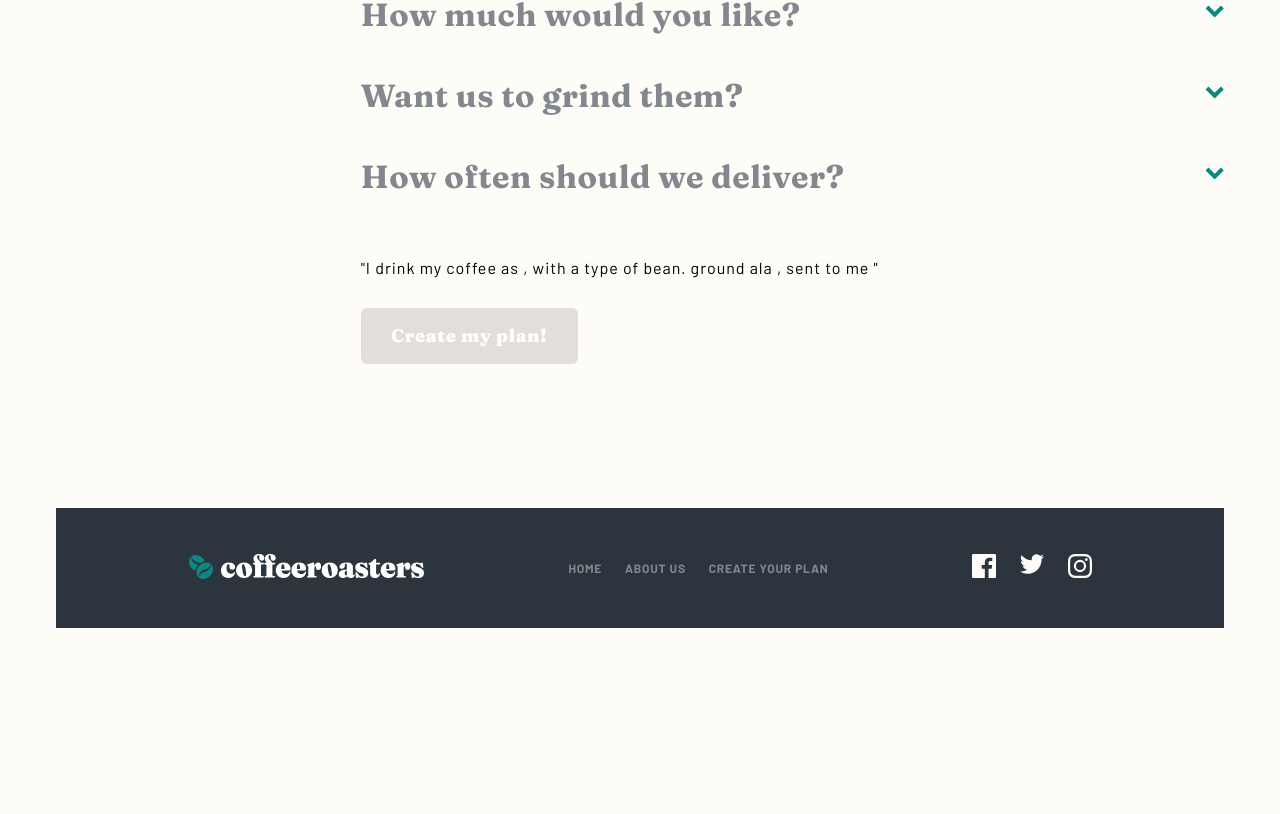
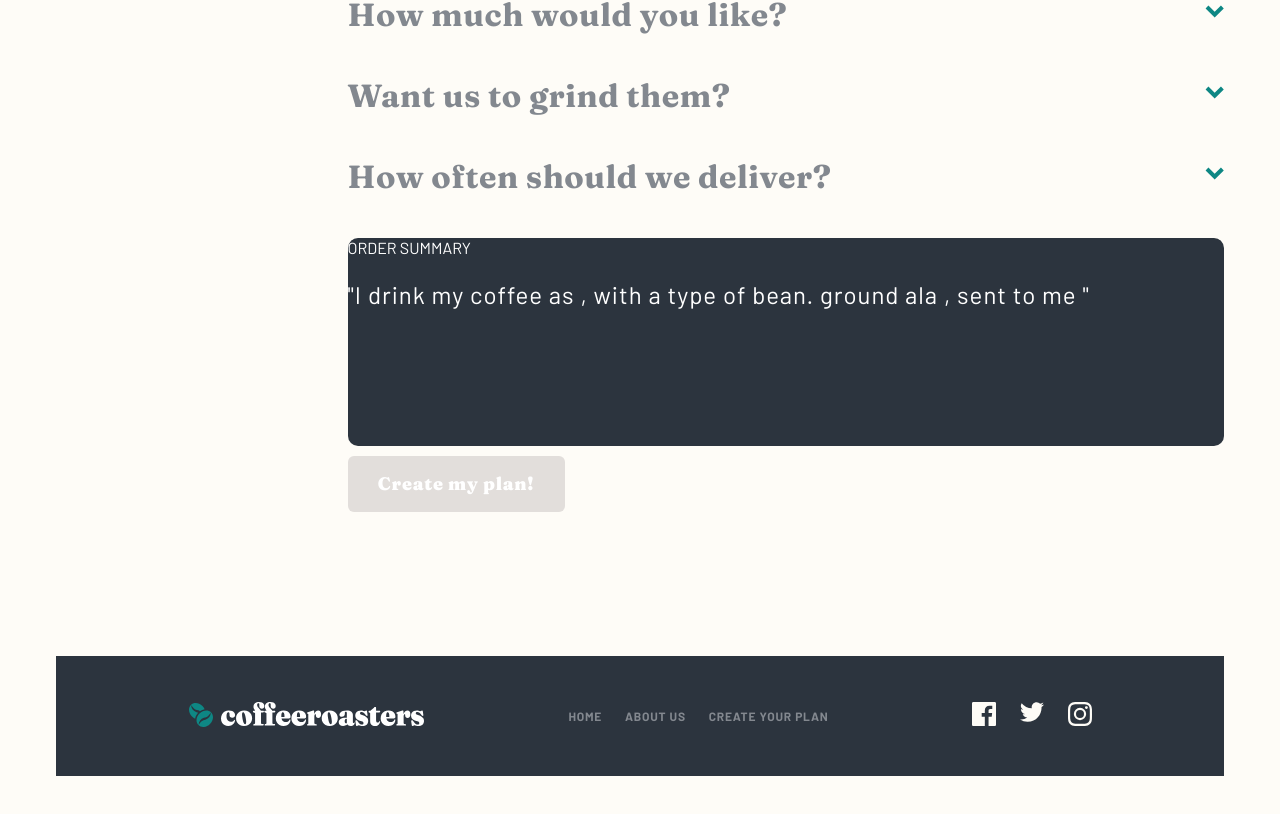
Before and after one commit to vincitaylaran/coffeeroasters-sub-site, a Next.js app: page /plan in a window 1280 px wide. Shown: the part 2047-2861 px from the top of the page. Before the commit the page ends 2717 px from the top, so only its background shows below. Built offline with nearby package versions, Linux system fonts and the light colour scheme.

Commit message:
Add styles for <OrderSummary />

```diff
--- a/components/OrderSummary.tsx
+++ b/components/OrderSummary.tsx
@@ -1,14 +1,26 @@
+import { spawn } from "child_process"
+import orderSummaryStyles from "../styles/OrderSummary.module.scss"
+
 interface Props {
   answers: string[]
 }
 
+const Answer = ({ ...props }) => {
+  return <span className={orderSummaryStyles.answer}>{props.answer}</span>
+}
+
 const OrderSummary = ({ answers }: Props) => {
   return (
-    <div>
+    <div className={orderSummaryStyles.summary}>
+      <span>ORDER SUMMARY</span>
       {answers[0] === "Capsule" ? (
-        <p>{`"I drink my coffee using ${answers[0]}, with a ${answers[1]} type of bean. ${answers[2]}, sent to me ${answers[4]}"`}</p>
+        <p
+          className={orderSummaryStyles.content}
+        >{`"I drink my coffee using ${answers[0]}, with a ${answers[1]} type of bean. ${answers[2]}, sent to me ${answers[4]}"`}</p>
       ) : (
-        <p>{`"I drink my coffee as ${answers[0]}, with a ${answers[1]} type of bean. ${answers[2]} ground ala ${answers[3]}, sent to me ${answers[4]}"`}</p>
+        <p
+          className={orderSummaryStyles.content}
+        >{`"I drink my coffee as ${answers[0]}, with a ${answers[1]} type of bean. ${answers[2]} ground ala ${answers[3]}, sent to me ${answers[4]}"`}</p>
       )}
     </div>
   )
--- a/styles/OrderSummary.module.scss
+++ b/styles/OrderSummary.module.scss
@@ -1 +1,28 @@
 @import "functions";
+
+.summary {
+  height: 338px;
+  background: color(outer-space);
+  color: white;
+
+  @media (min-width: breakpoint(tablet)) {
+    height: 208px;
+  }
+  @media (min-width: breakpoint(desktop)) {
+    height: 208px;
+  }
+
+  .title {
+    font-size: 1.625rem;
+  }
+
+  .content {
+    font-size: 1.5rem;
+    .answer {
+      color: color(dark-cyan);
+    }
+    @media (min-width: breakpoint(tablet)) {
+      font-size: heading-sizes(h2);
+    }
+  }
+}
```
